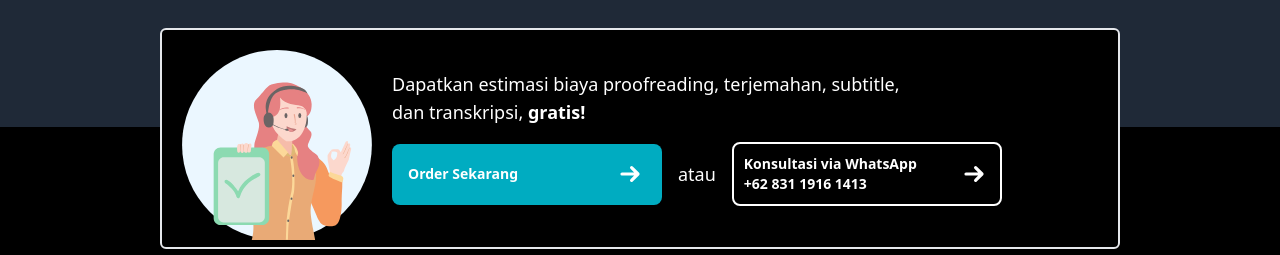
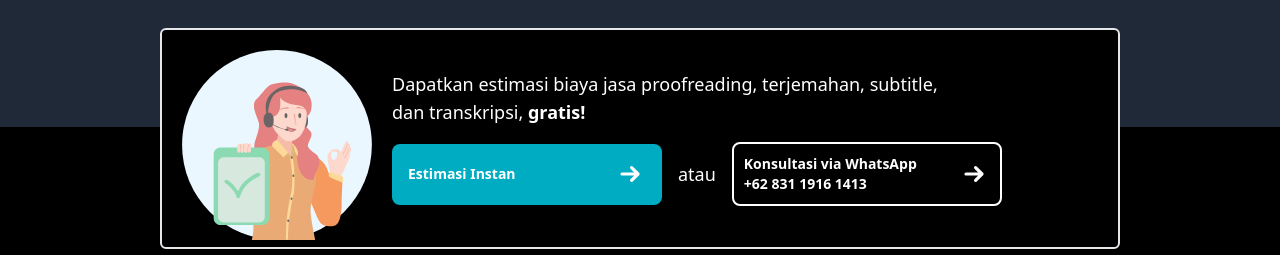
Before and after one commit to yasanugroho/silver-doodle, a Next.js app: page / in a window 1280 px wide. Shown: the part 375-630 px from the top of the page. Built offline with nearby package versions, Linux system fonts and the light colour scheme; what @tailwindcss/typography would draw is missing.

Commit message:
Update index.tsx

```diff
--- a/pages/index.tsx
+++ b/pages/index.tsx
@@ -93,20 +93,20 @@ export const Index: React.FC = () => {
               <div className="space-y-4 mb-5 lg:my-10">
                 <L>
                   <p>
-                    Dapatkan estimasi biaya proofreading, terjemahan, subtitle,
+                    Dapatkan estimasi biaya jasa proofreading, terjemahan, subtitle,
                     <br /> dan transkripsi, <span className="font-bold">gratis!</span>
                   </p>
                   <p>
                     Get cost estimation of proofreading, translation, subtitles
-                    <br /> and transcription, for <span className="font-bold">free!</span>
+                    <br /> and transcription services, for <span className="font-bold">free!</span>
                   </p>
                 </L>
                 <div className="md:flex md:space-x-4 items-center">
                   <Link href="/order">
                     <a className="xerp-a-button flex items-center justify-between p-4 text-sm font-bold  md:w-[270px] h-[61px]">
                       <L>
-                        {'Order Sekarang'}
-                        {'Order now'}
+                        {'Estimasi Instan'}
+                        {'Instant Estimation'}
                       </L>
                       <ArrowSmRightIcon className="ml-1 w-8" />
                     </a>
```
